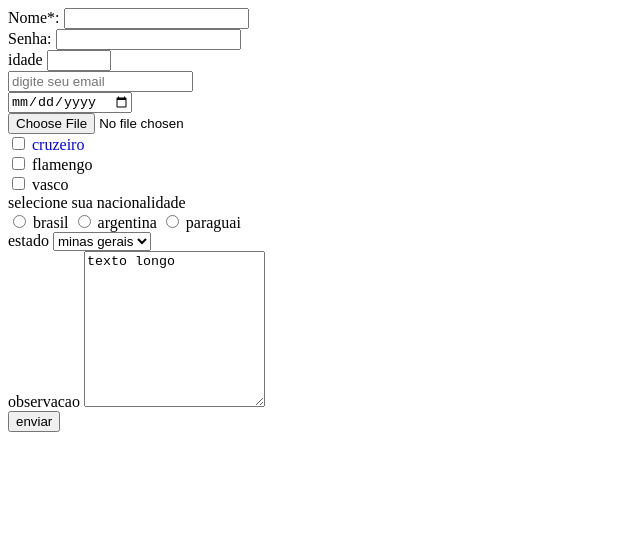
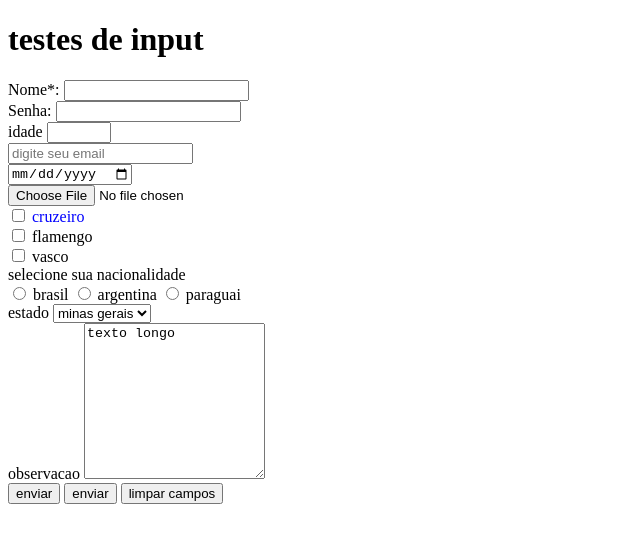
Before and after one commit to JenyferMonteiro/formulario-html, a plain HTML site: page index.html in a window 1280 px wide. Shown: the whole page, without its empty margins (0-640 px from the left). Drawn offline with Linux system fonts and the light colour scheme.

Commit message:
tipos de button

```diff
--- a/index.html
+++ b/index.html
@@ -8,6 +8,8 @@
 </head>
 
 <body>
+
+    <h1>testes de input</h1>
 
     <form action="#" method="post" onsubmit="alert('form enviado!');">
         <label>Nome*:</label>
@@ -59,6 +61,10 @@
 
         <br>
         <button type="submit">enviar</button>
+        <button type="submit">enviar</button>
+        <button type="button" onclick="alert('clicou')>trata com js</button>
+        <button type="reset">limpar campos</button>
+
 
     </form>
 
```
